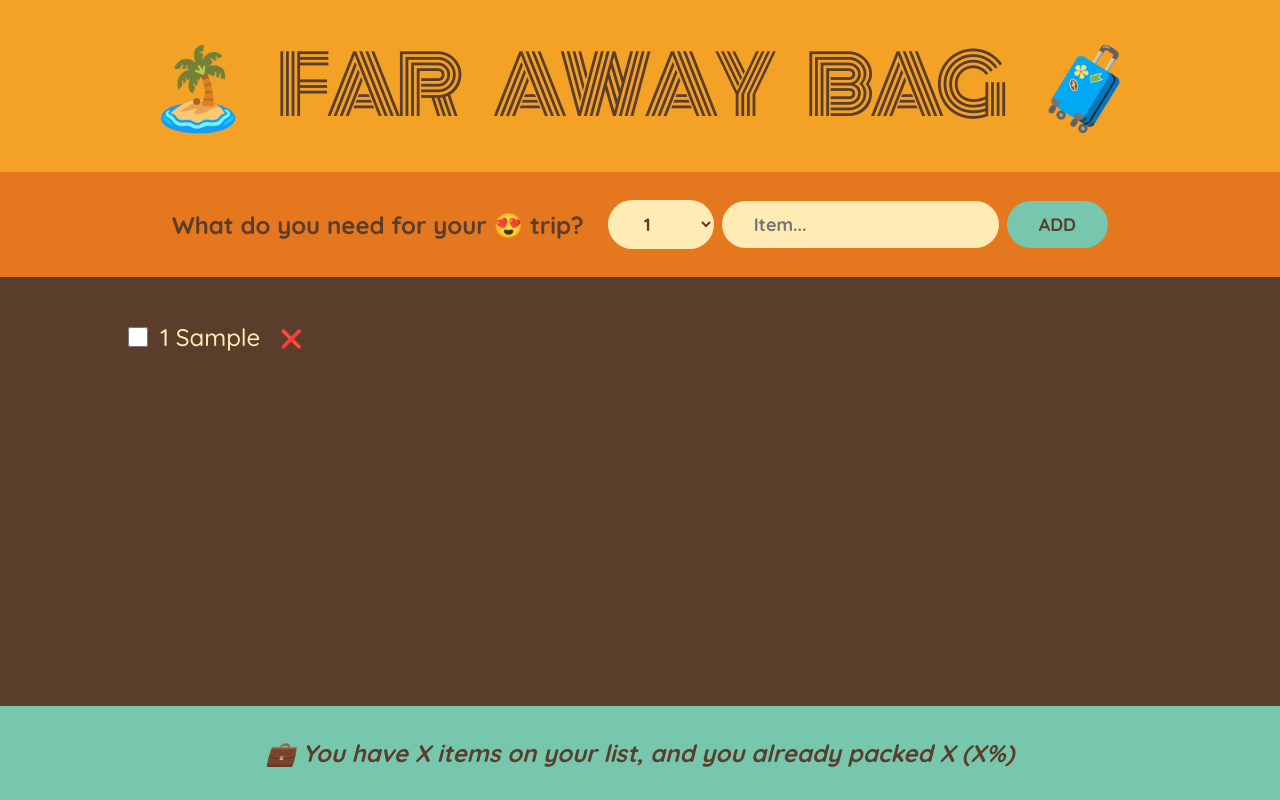
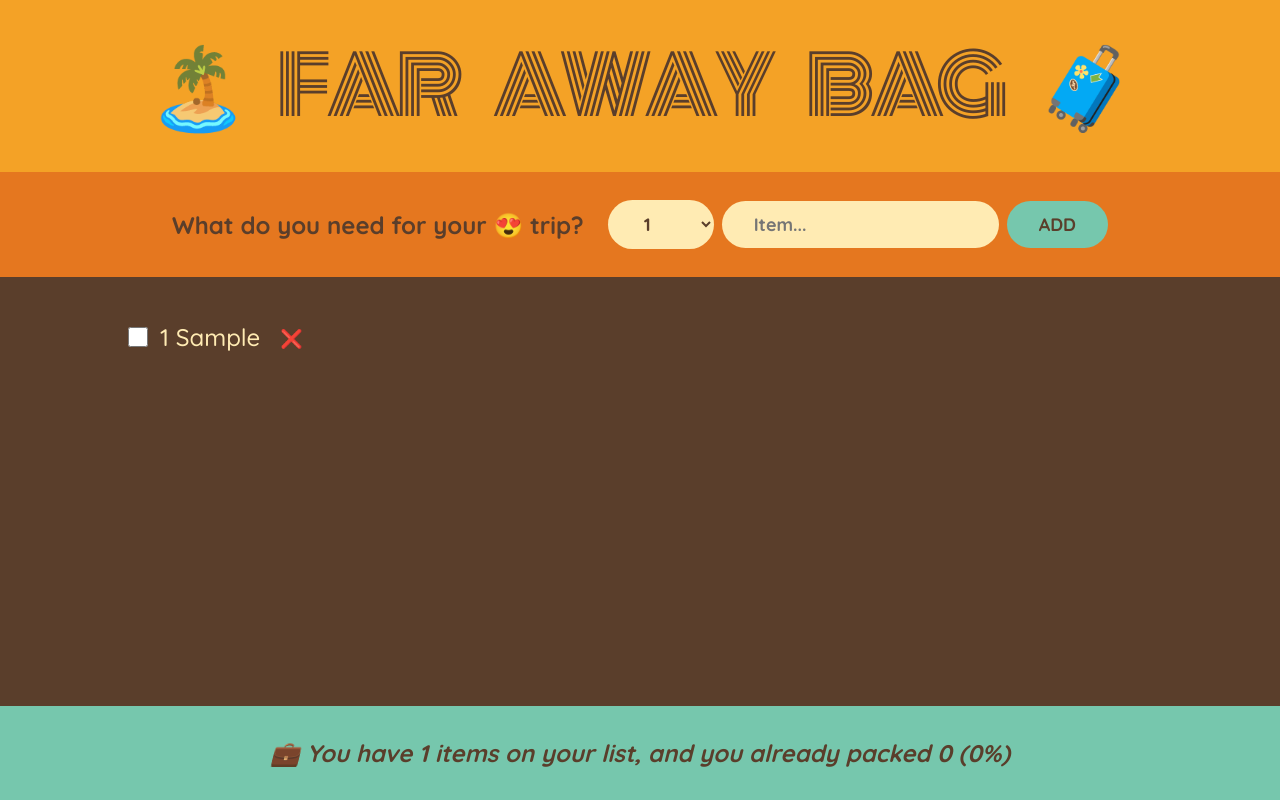
Before and after one commit to ahmadmohammadirad2006/travel-list, a React (Create React App) app: page / in a window 1280 px wide. Both pictures are taken after typing "Sample" into the empty fields and a click on the button "ADD". Built offline with nearby package versions, Linux system fonts and the light colour scheme.

Commit message:
feat: add showing stats dynamically

```diff
--- a/src/App.js
+++ b/src/App.js
@@ -28,7 +28,7 @@ export default function App() {
         onDeleteItem={handleDeleteItem}
         onToggleItem={handleToggleItem}
       />
-      <Stats />
+      <Stats items={items} />
     </div>
   );
 }
@@ -107,10 +107,26 @@ function Item({ item, onDeleteItem, onToggleItem }) {
   );
 }
 
-function Stats() {
+function Stats({ items }) {
+  if (!items.length)
+    return (
+      <p className='stats'>
+        <em>Start adding some items to your packing list 🚀</em>
+      </p>
+    );
+
+  const numItems = items.length;
+  const numPacked = items.filter((item) => item.packed).length;
+  const percentage = Math.round((numPacked * 100) / numItems);
+
   return (
     <footer className='stats'>
-      <em>💼 You have X items on your list, and you already packed X (X%)</em>
+      <em>
+        {percentage === 100
+          ? 'You got everything! Ready to go ✈️'
+          : `💼 You have ${numItems} items on your list, and you already packed
+        ${numPacked} (${percentage}%)`}
+      </em>
     </footer>
   );
 }
```
